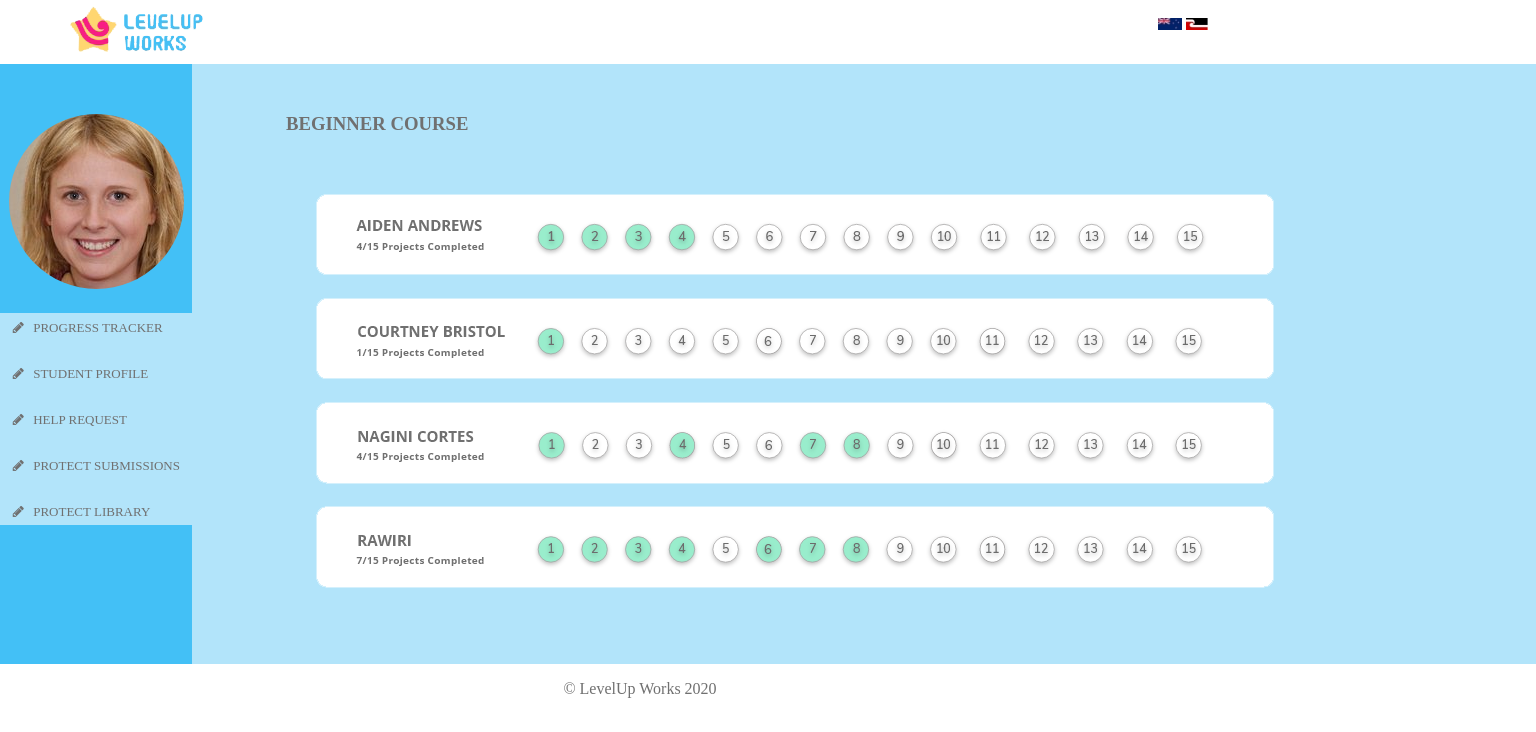
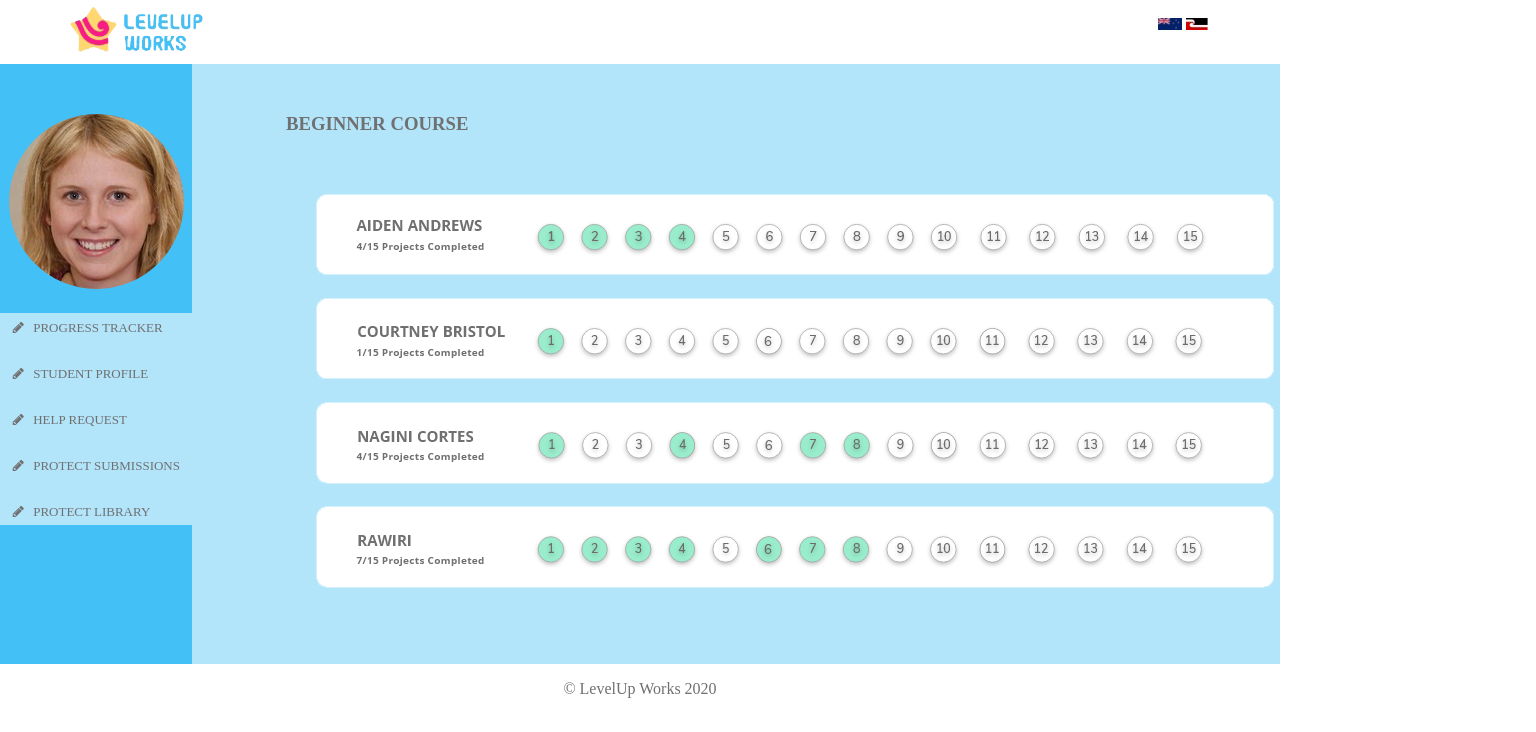
Before and after one commit to joechamberlain1/missionxteamzero-1, a React (Create React App) app: page /teacherpro in a window 1280 px wide. Shown: the top 732 px of the page, 1536 px wide, since content can reach past the window. Built offline with nearby package versions, Linux system fonts and the light colour scheme.

Commit message:
update techerpro.css - ofa

```diff
--- a/src/CSS/teacherpro.css
+++ b/src/CSS/teacherpro.css
@@ -11,10 +11,6 @@
     width:100%;
     display: flex;
   }
-
-
-
-
 
 
 
@@ -42,7 +38,7 @@
   }
 
   .teacherprofile{
-    border-radius:50%;
+    border-radius:100%;
 
   }
 
@@ -78,7 +74,7 @@
 
 
 .right-side{
-  width:100%;
+
   height:600px;
   background-color:#B2E4FA;
   display: flex;
```
